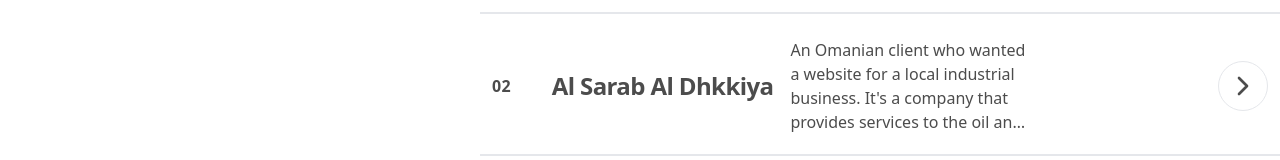
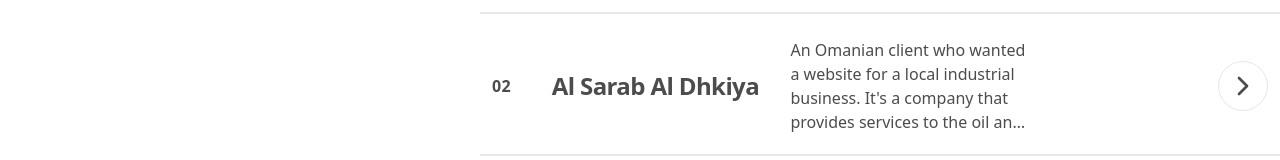
Before and after one commit to baidargul/bgcomponents, a Next.js app: page / in a window 1280 px wide. Shown: the part 1978-2138 px from the top of the page. Built offline with nearby package versions, Linux system fonts and the light colour scheme.

Commit message:
fixed name error

```diff
--- a/extra/projects.ts
+++ b/extra/projects.ts
@@ -14,7 +14,7 @@
     link: "https://socialedge.com/",
   },
   {
-    name: "Al Sarab Al Dhkkiya",
+    name: "Al Sarab Al Dhkiya",
     description:
       "An Omanian client who wanted a website for a local industrial business. It's a company that provides services to the oil and gas industry.",
     image: "/projects/al.png",
```
